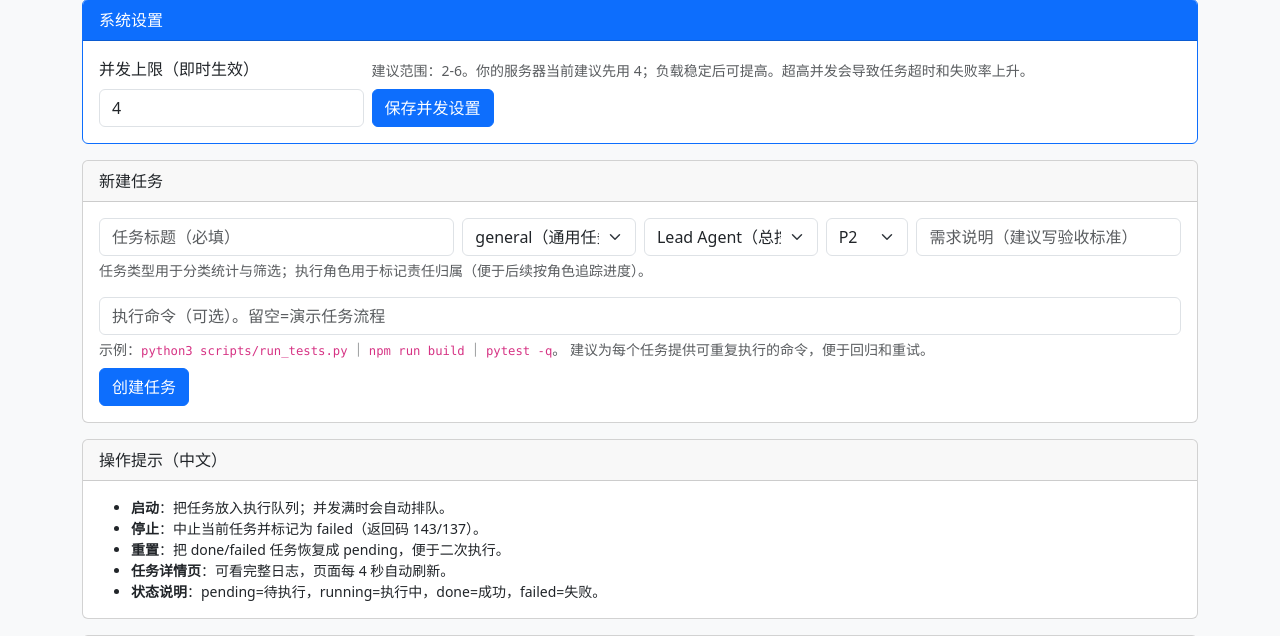
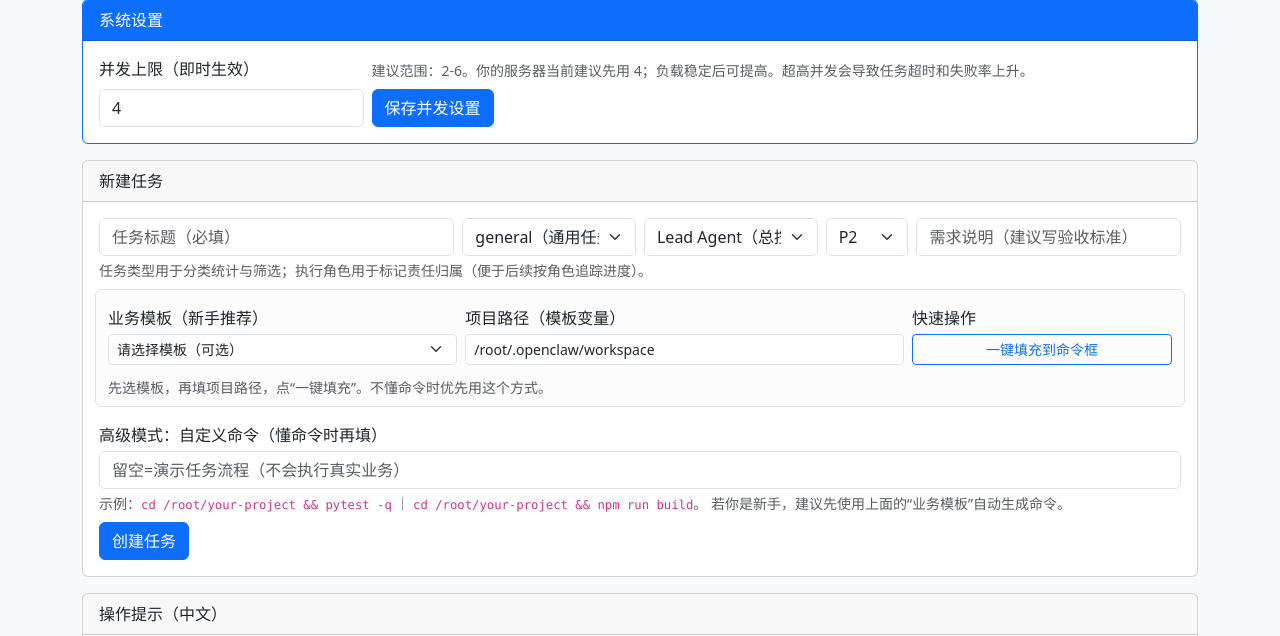
Before and after one commit to kelly-create/bot-skllis, a Flask app: page / in a window 1280 px wide. Shown: the part 189-825 px from the top of the page. Run offline with Flask 3, Linux system fonts and the light colour scheme; the visitor is signed in with stand-in values (Sample User, id 1); data that the repository does not hold is empty.

Commit message:
feat: improve beginner UX with task templates and command autofill

```diff
--- a/agent-team-console/templates/dashboard.html
+++ b/agent-team-console/templates/dashboard.html
@@ -86,12 +86,38 @@
         <div class="form-text mt-1">
           任务类型用于分类统计与筛选；执行角色用于标记责任归属（便于后续按角色追踪进度）。
         </div>
+        <div class="row g-2 mt-2 border rounded p-2 bg-light-subtle">
+          <div class="col-md-4">
+            <label class="form-label mb-1">业务模板（新手推荐）</label>
+            <select id="template_select" class="form-select form-select-sm">
+              <option value="">请选择模板（可选）</option>
+              <option data-cmd="cd __PROJECT_DIR__ && git pull && pytest -q" data-desc="拉取最新代码并执行后端回归测试">后端回归测试（git pull + pytest）</option>
+              <option data-cmd="cd __PROJECT_DIR__ && npm install && npm run build" data-desc="安装依赖并执行前端构建验证">前端构建验证（npm install + build）</option>
+              <option data-cmd="cd __PROJECT_DIR__ && python3 manage.py migrate" data-desc="执行数据库迁移">数据库迁移（migrate）</option>
+              <option data-cmd="cd __PROJECT_DIR__ && docker compose ps && docker compose logs --tail=80" data-desc="检查容器状态并抓取最近日志">服务巡检（compose 状态+日志）</option>
+              <option data-cmd="cd __PROJECT_DIR__ && python3 scripts/daily_report_wrapper.py" data-desc="执行每日简报脚本">日报任务（Python 脚本）</option>
+            </select>
+          </div>
+          <div class="col-md-5">
+            <label class="form-label mb-1">项目路径（模板变量）</label>
+            <input id="project_dir" class="form-control form-control-sm" value="/root/.openclaw/workspace" placeholder="例如 /root/your-project" />
+          </div>
+          <div class="col-md-3 d-grid">
+            <label class="form-label mb-1">快速操作</label>
+            <button type="button" class="btn btn-outline-primary btn-sm" onclick="fillTemplateToCommand()">一键填充到命令框</button>
+          </div>
+          <div class="col-12">
+            <div class="form-text">先选模板，再填项目路径，点“一键填充”。不懂命令时优先用这个方式。</div>
+          </div>
+        </div>
+
         <div class="row g-2 mt-2">
           <div class="col-12">
-            <input class="form-control" name="command" placeholder="执行命令（可选）。留空=演示任务流程" />
+            <label class="form-label mb-1">高级模式：自定义命令（懂命令时再填）</label>
+            <input id="command_input" class="form-control" name="command" placeholder="留空=演示任务流程（不会执行真实业务）" />
             <div class="form-text">
-              示例：<code>python3 scripts/run_tests.py</code> ｜ <code>npm run build</code> ｜ <code>pytest -q</code>。
-              建议为每个任务提供可重复执行的命令，便于回归和重试。
+              示例：<code>cd /root/your-project && pytest -q</code> ｜ <code>cd /root/your-project && npm run build</code>。
+              若你是新手，建议先使用上面的“业务模板”自动生成命令。
             </div>
           </div>
         </div>
@@ -146,5 +172,26 @@
     </div>
   </div>
 </div>
+<script>
+function fillTemplateToCommand() {
+  const sel = document.getElementById('template_select');
+  const pathInput = document.getElementById('project_dir');
+  const cmdInput = document.getElementById('command_input');
+  const descInput = document.querySelector('input[name="description"]');
+  if (!sel || !cmdInput) return;
+  const opt = sel.options[sel.selectedIndex];
+  const raw = opt?.getAttribute('data-cmd');
+  const desc = opt?.getAttribute('data-desc');
+  if (!raw) {
+    alert('请先选择一个业务模板');
+    return;
+  }
+  const projectDir = (pathInput?.value || '/root/.openclaw/workspace').trim();
+  cmdInput.value = raw.replaceAll('__PROJECT_DIR__', projectDir);
+  if (descInput && !descInput.value && desc) {
+    descInput.value = desc;
+  }
+}
+</script>
 </body>
 </html>
```
Also changed, not shown: MEMORY.md (+1 -0 lines), memory/2026-02-19.md (+10 -0 lines).
